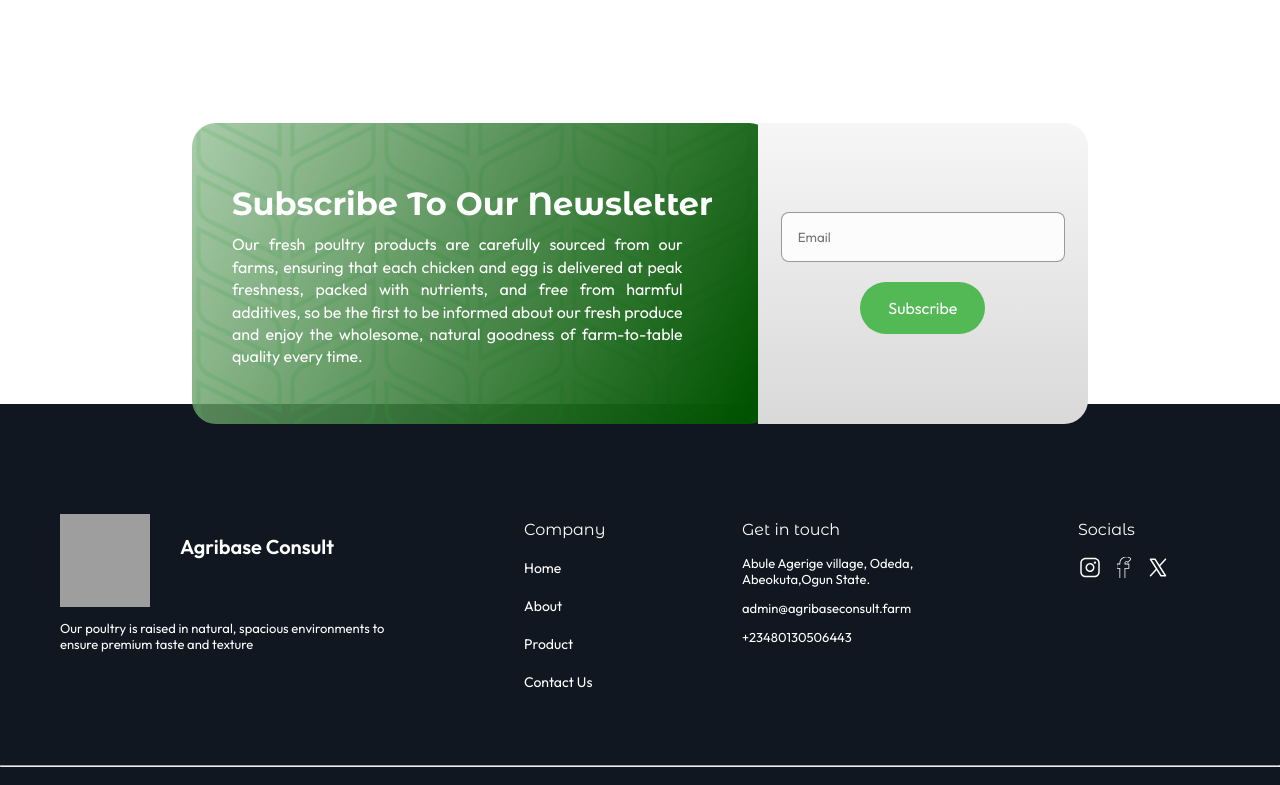
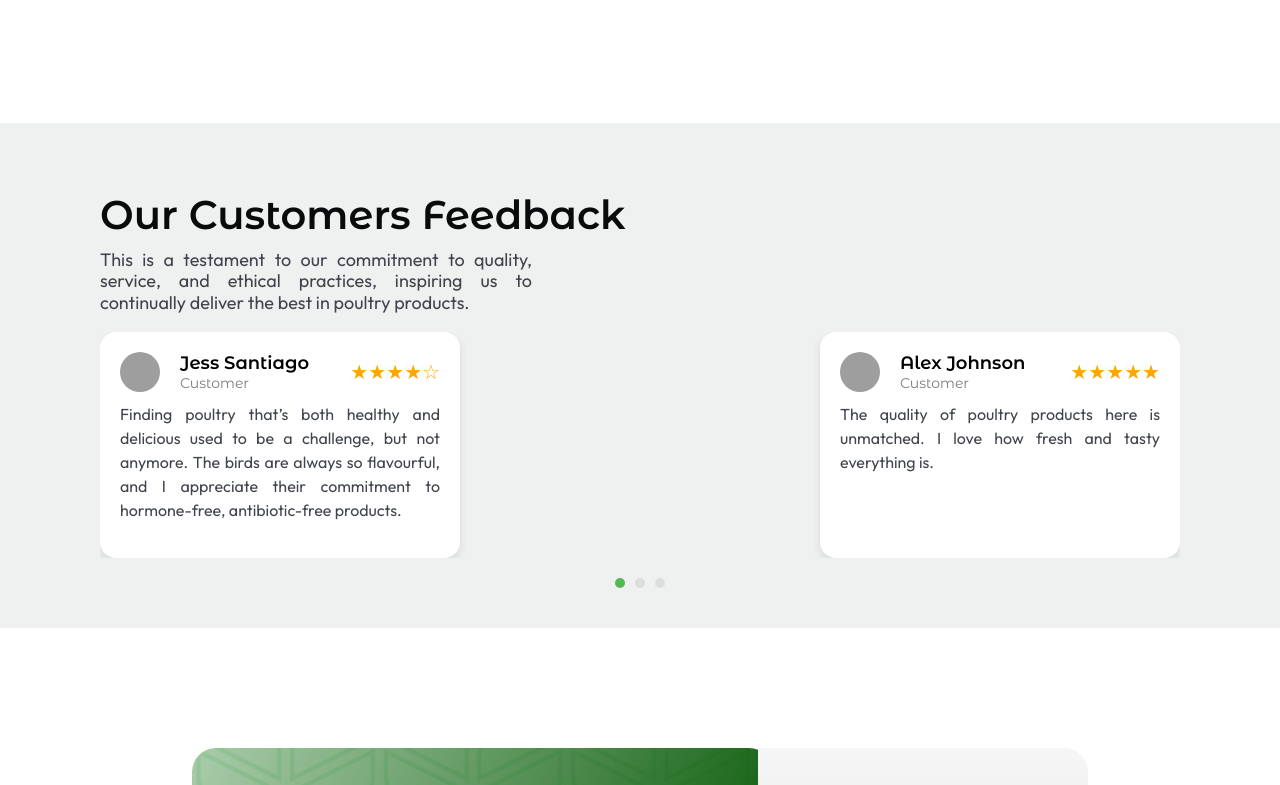
Before and after one commit to TEE2DWHY/agribaseconsult, a React (Vite) app: page / in a window 1280 px wide. Shown: the part 2720-3505 px from the top of the page. Built offline with nearby package versions, Linux system fonts and the light colour scheme; grey boxes are pictures that could not be loaded.

Commit message:
started workring on the customer feedback section for homepage

```diff
--- a/src/Reusable/Subscribe/subscribe.module.scss
+++ b/src/Reusable/Subscribe/subscribe.module.scss
@@ -2,8 +2,7 @@
   display: flex;
   align-items: center;
   justify-content: center;
-  //   padding: 40px 0;
-  margin-bottom: -50px;
+  margin: 120px 0 -50px 0;
   z-index: 999999;
 
   .subscribe {
--- a/src/pages/Home/Home.tsx
+++ b/src/pages/Home/Home.tsx
@@ -2,6 +2,7 @@ import Footer from "../../Reusable/Footer/Footer";
 import Navbar from "../../Reusable/Navbar/Navbar";
 import Subscribe from "../../Reusable/Subscribe/Subscribe";
 import Features from "./components/Features";
+import Feedback from "./components/Feedback";
 import HeroSection from "./components/HeroSection";
 import Offer from "./components/Offer";
 
@@ -12,6 +13,7 @@ const Home = () => {
       <HeroSection />
       <Features />
       <Offer />
+      <Feedback />
       <Subscribe />
       <Footer />
     </>
--- /dev/null
+++ b/src/pages/Home/components/Feedback.tsx
@@ -0,0 +1,101 @@
+import { useState } from "react";
+import styles from "../home.module.scss";
+
+interface Testimonial {
+  id: number;
+  name: string;
+  role: string;
+  image: string;
+  review: string;
+  rating: number;
+}
+
+const testimonialsData: Testimonial[] = [
+  {
+    id: 1,
+    name: "Jess Santiago",
+    role: "Customer",
+    image: "https://randomuser.me/api/portraits/women/1.jpg",
+    review:
+      "Finding poultry that’s both healthy and delicious used to be a challenge, but not anymore. The birds are always so flavourful, and I appreciate their commitment to hormone-free, antibiotic-free products.",
+    rating: 4,
+  },
+  {
+    id: 2,
+    name: "Alex Johnson",
+    role: "Customer",
+    image: "https://randomuser.me/api/portraits/women/4.jpg",
+    review:
+      "The quality of poultry products here is unmatched. I love how fresh and tasty everything is.",
+    rating: 5,
+  },
+  {
+    id: 3,
+    name: "Mia Thompson",
+    role: "Customer",
+    image: "https://randomuser.me/api/portraits/women/5.jpg",
+    review:
+      "Great service and even better products. My family and I have been loyal customers for years.",
+    rating: 5,
+  },
+];
+
+const Feedback: React.FC = () => {
+  const [currentIndex, setCurrentIndex] = useState<number>(0);
+
+  const handleDotClick = (index: number): void => {
+    setCurrentIndex(index);
+  };
+
+  return (
+    <div className={styles.feedback}>
+      <h1>Our Customers Feedback</h1>
+      <p>
+        This is a testament to our commitment to quality, service, and ethical
+        practices, inspiring us to continually deliver the best in poultry
+        products.
+      </p>
+      <div className={styles.carousel}>
+        {testimonialsData.map((testimonial, index) => (
+          <div
+            key={testimonial.id}
+            className={`${styles.testimonial} ${
+              currentIndex === index ? styles.active : ""
+            }`}
+            style={{
+              transform: `translateX(${(index - currentIndex) * 100}%)`,
+            }}
+          >
+            <div className={styles.customerInfo}>
+              <div className={styles.left}>
+                <img src={testimonial.image} alt={testimonial.name} />
+                <div className={styles.details}>
+                  <h2>{testimonial.name}</h2>
+                  <span>{testimonial.role}</span>
+                </div>
+              </div>
+              <div className={styles.rating}>
+                <span>{"★".repeat(testimonial.rating)}</span>
+                <span>{"☆".repeat(5 - testimonial.rating)}</span>
+              </div>
+            </div>
+            <p>{testimonial.review}</p>
+          </div>
+        ))}
+      </div>
+      <div className={styles.dots}>
+        {testimonialsData.map((_, index) => (
+          <span
+            key={index}
+            className={`${styles.dot} ${
+              currentIndex === index ? styles.active : ""
+            }`}
+            onClick={() => handleDotClick(index)}
+          />
+        ))}
+      </div>
+    </div>
+  );
+};
+
+export default Feedback;
--- a/src/pages/Home/home.module.scss
+++ b/src/pages/Home/home.module.scss
@@ -291,3 +291,116 @@
     }
   }
 }
+
+// Feedback
+.feedback {
+  background: rgba(183, 185, 188, 0.22);
+  padding: 40px 100px;
+
+  h1 {
+    color: var(--Base-Base-Black, #090a0b);
+    font-size: 40px;
+    font-style: normal;
+    font-weight: 600;
+    line-height: normal;
+    text-transform: capitalize;
+    margin-bottom: 10px;
+  }
+
+  p {
+    color: var(--Black08, #40454d);
+    font-family: "Outfit", sans-serif;
+    font-size: 18px;
+    font-style: normal;
+    font-weight: 400;
+    line-height: 120%;
+    width: 40%;
+    margin-top: 0;
+    text-align: justify;
+  }
+
+  .carousel {
+    position: relative;
+    overflow: hidden;
+    width: 100%;
+    display: flex;
+  }
+
+  .testimonial {
+    background: #ffffff;
+    border-radius: 16px;
+    padding: 20px;
+    box-shadow: 0 4px 8px rgba(0, 0, 0, 0.1);
+    width: 40%;
+    transition: transform 0.5s ease-in-out;
+
+    .customerInfo {
+      display: flex;
+      align-items: center;
+      justify-content: space-between;
+      margin-bottom: 10px;
+
+      .left {
+        display: flex;
+        gap: 10px;
+
+        .details {
+          display: flex;
+          flex-direction: column;
+        }
+      }
+
+      img {
+        border-radius: 50%;
+        width: 40px;
+        height: 40px;
+        margin-right: 10px;
+      }
+
+      h2 {
+        font-size: 18px;
+        margin: 0;
+        font-weight: 600;
+      }
+
+      span {
+        color: #7d7d7d;
+        font-size: 14px;
+      }
+    }
+
+    p {
+      font-size: 16px;
+      line-height: 1.5;
+      color: #40454d;
+      width: 100%;
+    }
+
+    .rating {
+      span {
+        color: #ffa500;
+        font-size: 20px;
+      }
+    }
+  }
+
+  .dots {
+    margin-top: 20px;
+    display: flex;
+    justify-content: center;
+    gap: 10px;
+
+    .dot {
+      width: 10px;
+      height: 10px;
+      background-color: #ddd;
+      border-radius: 50%;
+      cursor: pointer;
+      transition: background-color 0.3s;
+
+      &.active {
+        background-color: #52b954;
+      }
+    }
+  }
+}
```
